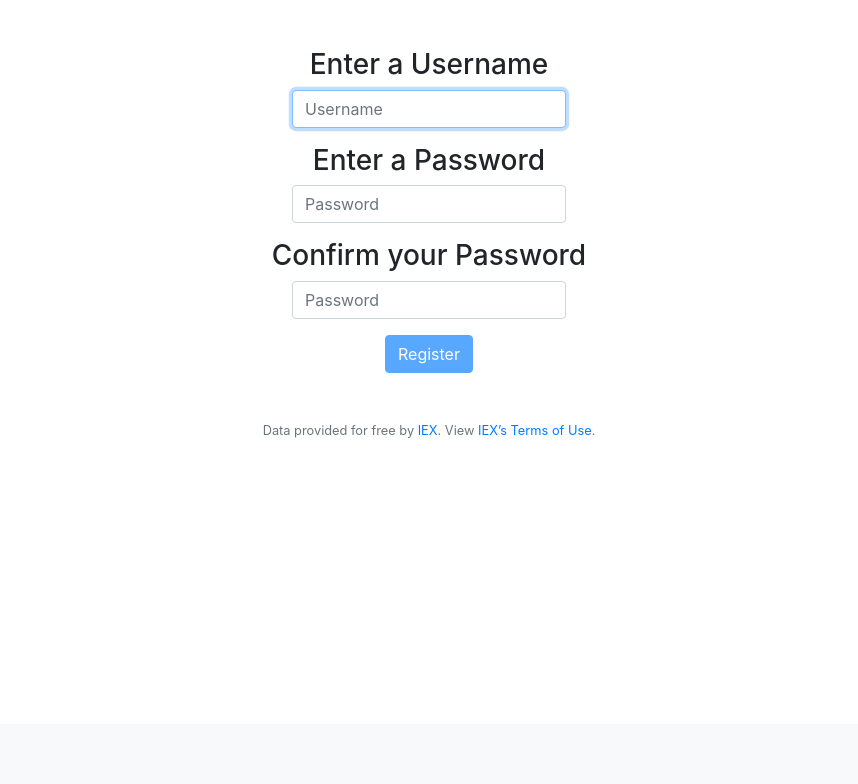
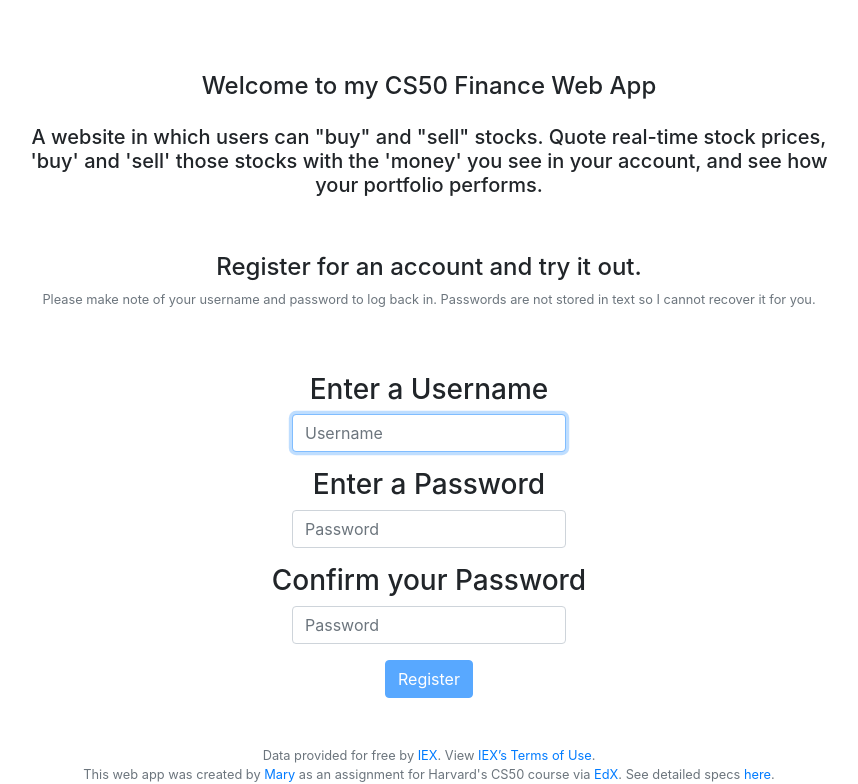
Before and after one commit to maryeleanor/finance, a Flask app: page /register in a window 1280 px wide. Shown: the part 76-860 px from the top of the page, without its empty margins (211-1069 px from the left). Before the commit the page ends 514 px from the top, so only its background shows below. Run offline with Flask 2, Linux system fonts and the light colour scheme; some libraries are stand-ins or nearby versions.

Commit message:
added references for live site

```diff
--- a/templates/layout.html
+++ b/templates/layout.html
@@ -66,6 +66,9 @@
 
         <footer class="small text-center text-muted">
             Data provided for free by <a href="https://iextrading.com/developer">IEX</a>. View <a href="https://iextrading.com/api-exhibit-a/">IEX’s Terms of Use</a>.
+            <br>
+            This web app was created by <a href="http://marycasserly.com">Mary</a> as an assignment for Harvard's CS50 course via <a href="https://courses.edx.org/courses/course-v1:HarvardX+CS50+X/course/">EdX</a>. See detailed specs <a
+                href="https://cs50.harvard.edu/x/2020/tracks/web/finance/">here</a>.
         </footer>
 
     </body>
--- a/templates/register.html
+++ b/templates/register.html
@@ -5,6 +5,22 @@
 {% endblock %}
 
 {% block main %}
+
+
+<h4 class="m-4"> Welcome to my CS50 Finance Web App</h4>
+<h5 style="margin:0 auto; width:80%;"> A website in which users can "buy" and "sell" stocks.
+    Quote real-time stock prices, 'buy' and 'sell' those stocks with the 'money' you see in your account, and see how
+    your portfolio performs.
+</h5>
+<br><br>
+<h4 class="m-2"> Register for an account and try it out. </h4>
+<p class="small text-center text-muted">
+    Please make note of your username and password to log back in. Passwords are not stored in text so I cannot recover
+    it for you.
+</p>
+<br><br>
+
+
     <form action="/register" method="post">
         <div class="form-group">
             <h3>Enter a Username</h3>
```
Also changed, not shown: application.py (+6 -1 lines), templates/empty.html (added, +23 -0 lines), templates/login.html (+14 -0 lines), 1 other file.
